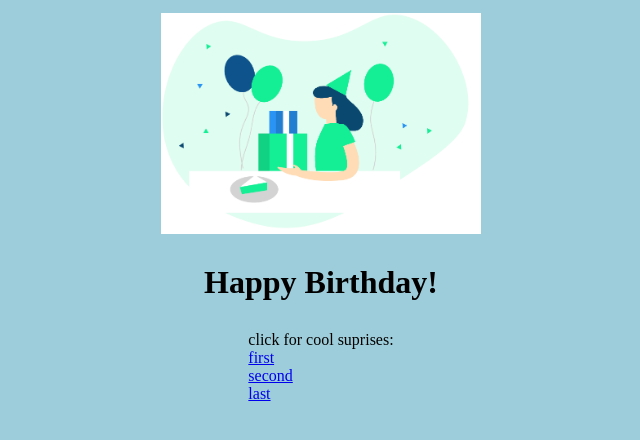
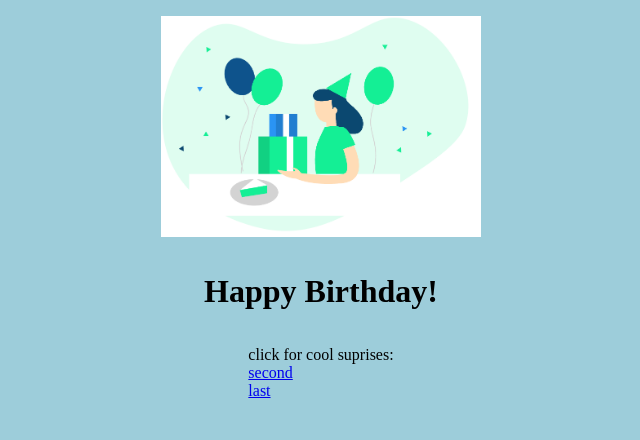
Before and after one commit to emocrab/emocrabs-website, a plain HTML site: page 2.html in a window 1280 px wide. Shown: the whole page, without its empty margins (319-959 px from the left). Drawn offline with Linux system fonts and the light colour scheme.

Commit message:
Update 2.html

```diff
--- a/2.html
+++ b/2.html
@@ -13,16 +13,12 @@
 
  <p1>click for cool suprises:</p2>
 <br>
-    <p2>
-    <a href="https://open.spotify.com/playlist/24ZkcguPOqY27lY7gcBD6d">first</a>
- </p2>
+ <p2>
+ <a href="new.html">second</a>
+</p2>
 <br>
- <p3>
- <a href="new.html">second</a>
+<p3>
+    <a href="about.html">last</a>
 </p3>
-<br>
-<p4>
-    <a href="about.html">last</a>
-</p4>
 </body>
 </html>
```
